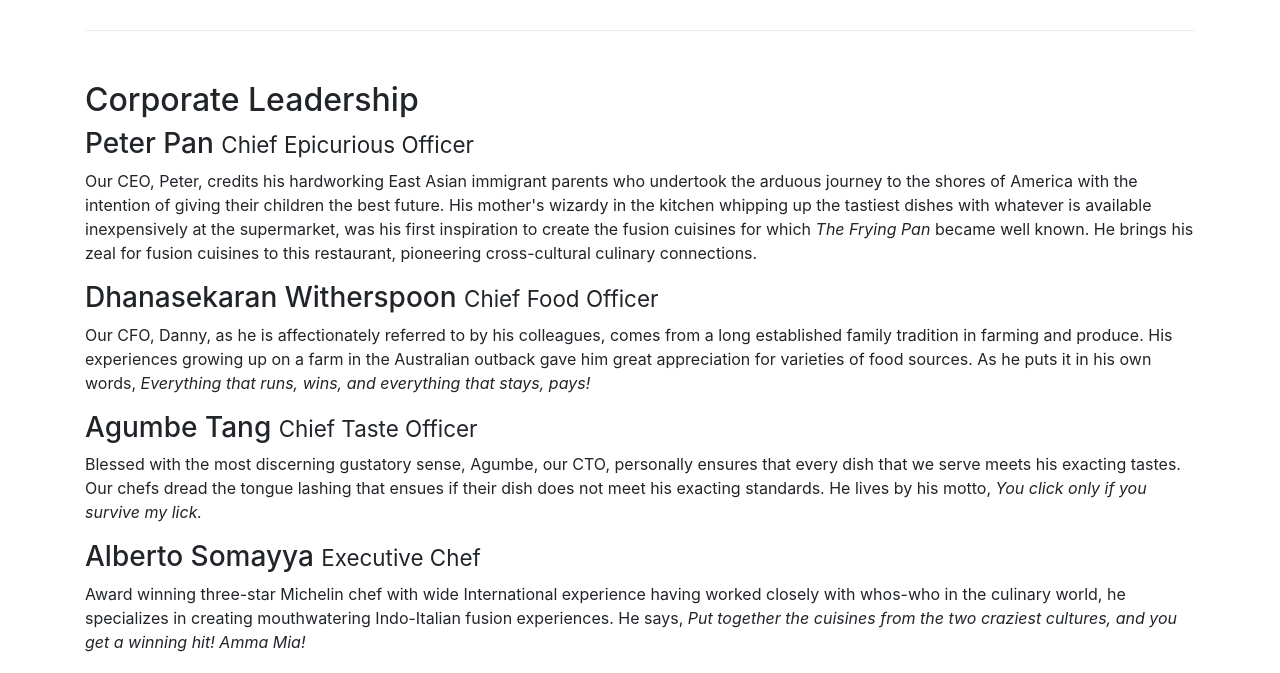
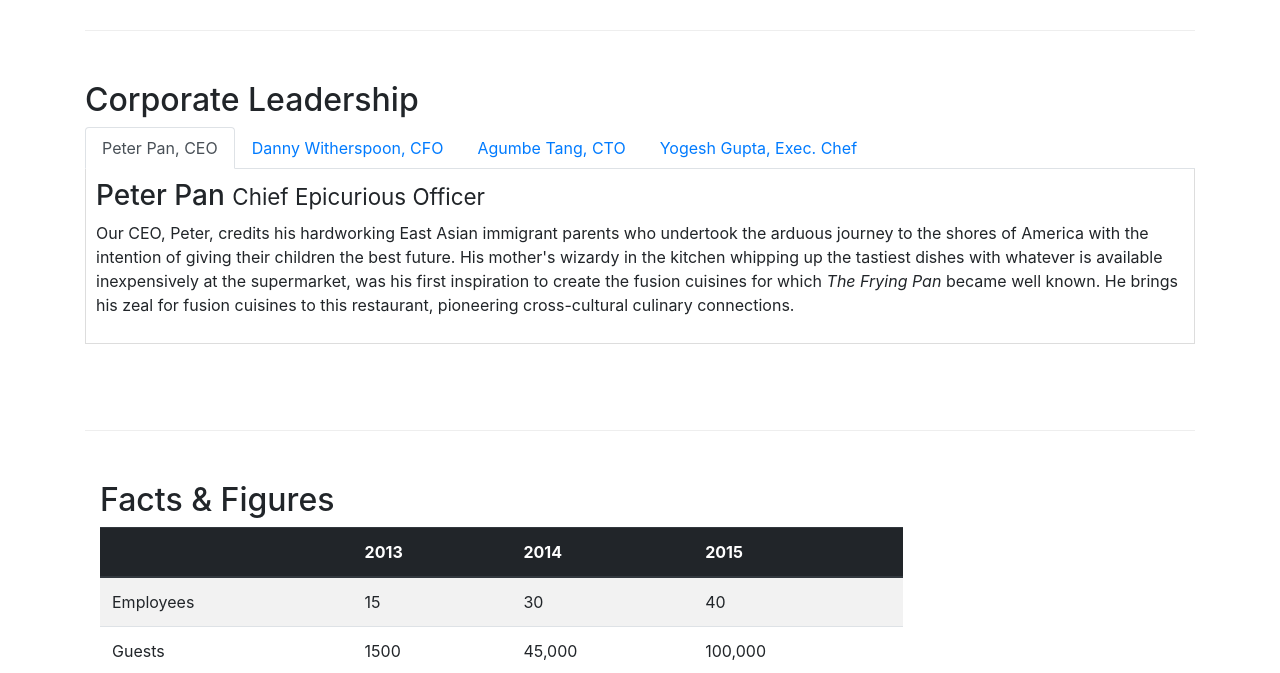
Before and after one commit to yogigupta1206/FrontEnd_Restaurant_Website, a website: page aboutus.html in a window 1280 px wide. Shown: the part 920-1593 px from the top of the page. Drawn offline with nearby package versions, Linux system fonts and the light colour scheme.

Commit message:
Use of Tabs(Tabs, Pills, Tabbed Tabs)

```diff
--- a/CSS/style.css
+++ b/CSS/style.css
@@ -43,3 +43,10 @@ body {
 .navbar-dark {
     background-color: #512DA8;
 }
+
+.tab-content {
+    border-bottom: 1px solid #ddd;
+    border-left: 1px solid #ddd;
+    border-right: 1px solid #ddd;
+    padding: 10px;
+}
--- a/aboutus.html
+++ b/aboutus.html
@@ -28,10 +28,14 @@
 
             <div class="collapse navbar-collapse" id="Navbar">
                 <ul class="navbar-nav ml-auto mr-auto">
-                    <li class="nav-item px-1"><a class="nav-link" href="./index.html"><span class="fa fa-home fa-lg"></span>Home</a></li>
-                    <li class="nav-item active px-1"><a class="nav-link" href="#"><span class="fa fa-info fa-lg"></span>About Us</a></li>
-                    <li class="nav-item px-1"><a class="nav-link" href="#"><span class="fa fa-list fa-lg"></span>Menu</a></li>
-                    <li class="nav-item px-1"><a class="nav-link" href="./contactus.html"><span class="fa fa-address-card fa-lg"></span>Contact</a></li>
+                    <li class="nav-item px-1"><a class="nav-link" href="./index.html"><span
+                                class="fa fa-home fa-lg"></span>Home</a></li>
+                    <li class="nav-item active px-1"><a class="nav-link" href="#"><span
+                                class="fa fa-info fa-lg"></span>About Us</a></li>
+                    <li class="nav-item px-1"><a class="nav-link" href="#"><span
+                                class="fa fa-list fa-lg"></span>Menu</a></li>
+                    <li class="nav-item px-1"><a class="nav-link" href="./contactus.html"><span
+                                class="fa fa-address-card fa-lg"></span>Contact</a></li>
                 </ul>
             </div>
         </div>
@@ -92,7 +96,8 @@
             <div class="col-12">
                 <div class="card card-body bg-white">
                     <blockquote class="blockquote">
-                        <p class="mb-0">You better cut the pizza in four pieces because I'm not hungry enough to eat six.</p>
+                        <p class="mb-0">You better cut the pizza in four pieces because I'm not hungry enough to eat six.
+                        </p>
                         <footer class="blockquote-footer">Yogi Berra,
                             <cite title="source title">The Wit and Wisdom of Yogi Berra,
                                 P. Pepe, Diversion Books, 2014</cite>
@@ -107,28 +112,57 @@
             <div>
                 <h2>Corporate Leadership</h2>
 
+                <ul class="nav nav-tabs">
+                    <li class="nav-item">
+                        <a class="nav-link active" href="#peter" role="tab" data-toggle="tab">Peter Pan, CEO</a>
+                    </li>
+                    <li class="nav-item">
+                        <a class="nav-link" href="#danny" role="tab" data-toggle="tab">Danny Witherspoon, CFO</a>
+                    </li>
+                    <li class="nav-item">
+                        <a class="nav-link" href="#agumbe" role="tab" data-toggle="tab">Agumbe Tang, CTO</a>
+                    </li>
+                    <li class="nav-item">
+                        <a class="nav-link" href="#yogesh" role="tab" data-toggle="tab">Yogesh Gupta, Exec.
+                            Chef</a>
+                    </li>
+                </ul>
+
+                <div class="tab-content">
+                    <div role="tabpanel" class="tab-pane fade active show" id="peter">
                         <h3>Peter Pan <small>Chief Epicurious Officer</small></h3>
                         <div class="d-none d-sm-block">
-                    <p>Our CEO, Peter, credits his hardworking East Asian immigrant parents who undertook the arduous journey to the shores of America with the intention of giving their children the best future. His mother's wizardy in the kitchen whipping
-                        up the tastiest dishes with whatever is available inexpensively at the supermarket, was his first inspiration to create the fusion cuisines for which <em>The Frying Pan</em> became well known. He brings his zeal for fusion cuisines
-                        to this restaurant, pioneering cross-cultural culinary connections.</p>
+                            <p>Our CEO, Peter, credits his hardworking East Asian immigrant parents who undertook the arduous journey to the shores of America with the intention of giving their children the best future. His mother's wizardy in the kitchen
+                                whipping up the tastiest dishes with whatever is available inexpensively at the supermarket, was his first inspiration to create the fusion cuisines for which <em>The
+                                    Frying Pan</em> became well known. He brings his zeal for fusion cuisines to this restaurant, pioneering cross-cultural culinary connections.
+                            </p>
+                        </div>
                     </div>
 
+                    <div role="tabpanel" class="tab-pane fade" id="danny">
                         <h3>Dhanasekaran Witherspoon <small>Chief Food Officer</small></h3>
                         <div class="d-none d-sm-block">
                             <p>Our CFO, Danny, as he is affectionately referred to by his colleagues, comes from a long established family tradition in farming and produce. His experiences growing up on a farm in the Australian outback gave him great appreciation
-                        for varieties of food sources. As he puts it in his own words, <em>Everything that runs, wins, and everything that stays, pays!</em></p>
+                                for varieties of food sources. As he puts it in his own words, <em>Everything that runs,
+                                    wins, and everything that stays, pays!</em></p>
+                        </div>
                     </div>
 
+                    <div role="tabpanel" class="tab-pane fade" id="agumbe">
                         <h3>Agumbe Tang <small>Chief Taste Officer</small></h3>
                         <div class="d-none d-sm-block">
                             <p>Blessed with the most discerning gustatory sense, Agumbe, our CTO, personally ensures that every dish that we serve meets his exacting tastes. Our chefs dread the tongue lashing that ensues if their dish does not meet his exacting
                                 standards. He lives by his motto, <em>You click only if you survive my lick.</em></p>
                         </div>
+                    </div>
 
-                <h3>Alberto Somayya <small>Executive Chef</small></h3>
+                    <div role="tabpanel" class="tab-pane fade" id="yogesh">
+                        <h3>Yogesh Gupta <small>Executive Chef</small></h3>
                         <div class="d-none d-sm-block">
-                    <p>Award winning three-star Michelin chef with wide International experience having worked closely with whos-who in the culinary world, he specializes in creating mouthwatering Indo-Italian fusion experiences. He says, <em>Put together the cuisines from the two craziest cultures, and you get a winning hit! Amma Mia!</em></p>
+                            <p>Award winning three-star Michelin chef with wide International experience having worked closely with whos-who in the culinary world, he specializes in creating mouthwatering Indo-Italian fusion experiences. He says, <em>Put together the cuisines from the two
+                                    craziest cultures, and you get a winning hit! Amma Mia!</em></p>
+                        </div>
+                    </div>
                 </div>
             </div>
         </div>
@@ -207,11 +241,16 @@
                 </div>
                 <div class="col-12 col-sm-4 align-self-center">
                     <div class="text-center">
-                        <a class="btn btn-social-icon btn-google" href="http://google.com/+"><i class="fa fa-google-plus"></i></a>
-                        <a class="btn btn-social-icon btn-facebook" href="http://www.facebook.com/profile.php?id="><i class="fa fa-facebook"></i></a>
-                        <a class="btn btn-social-icon btn-linkedin" href="http://www.linkedin.com/in/"><i class="fa fa-linkedin"></i></a>
-                        <a class="btn btn-social-icon btn-twitter" href="http://twitter.com/"><i class="fa fa-twitter"></i></a>
-                        <a class="btn btn-social-icon btn-google" href="http://youtube.com/"><i class="fa fa-youtube"></i></a>
+                        <a class="btn btn-social-icon btn-google" href="http://google.com/+"><i
+                                class="fa fa-google-plus"></i></a>
+                        <a class="btn btn-social-icon btn-facebook" href="http://www.facebook.com/profile.php?id="><i
+                                class="fa fa-facebook"></i></a>
+                        <a class="btn btn-social-icon btn-linkedin" href="http://www.linkedin.com/in/"><i
+                                class="fa fa-linkedin"></i></a>
+                        <a class="btn btn-social-icon btn-twitter" href="http://twitter.com/"><i
+                                class="fa fa-twitter"></i></a>
+                        <a class="btn btn-social-icon btn-google" href="http://youtube.com/"><i
+                                class="fa fa-youtube"></i></a>
                         <a class="btn btn-social-icon" href="mailto:"><i class="fa fa-envelope-o"></i></a>
                     </div>
                 </div>
```
Also changed, not shown: index.html (+23 -14 lines). Lines whose indentation alone changed are shown as unchanged.
